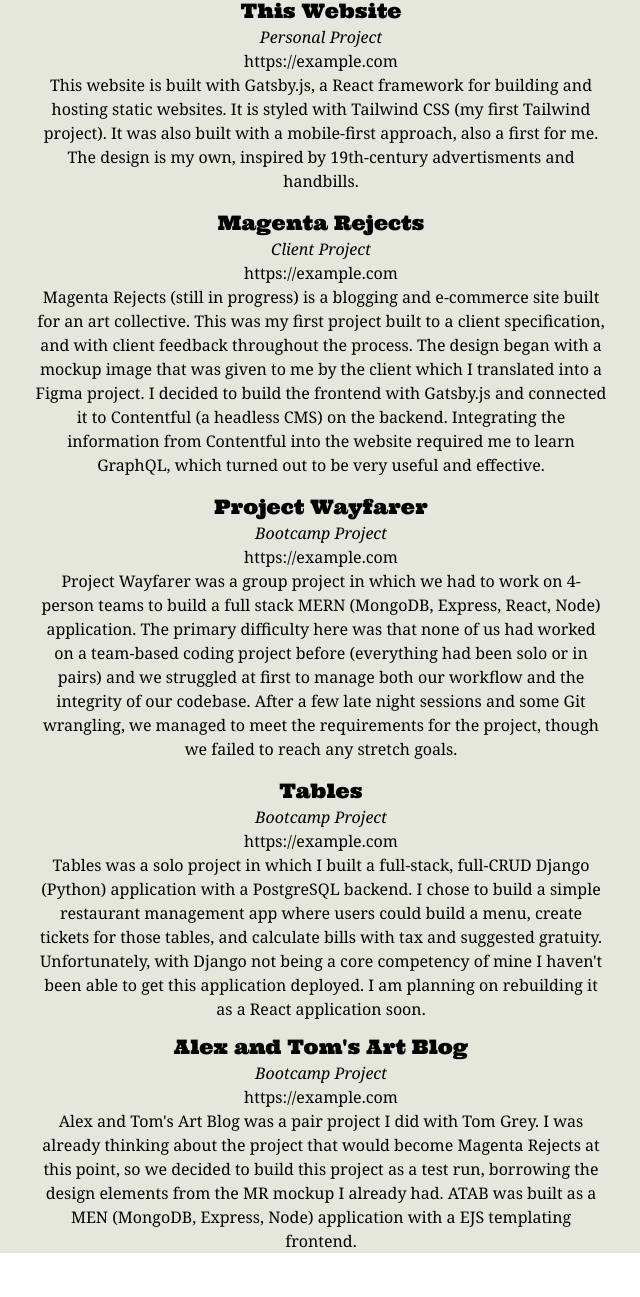
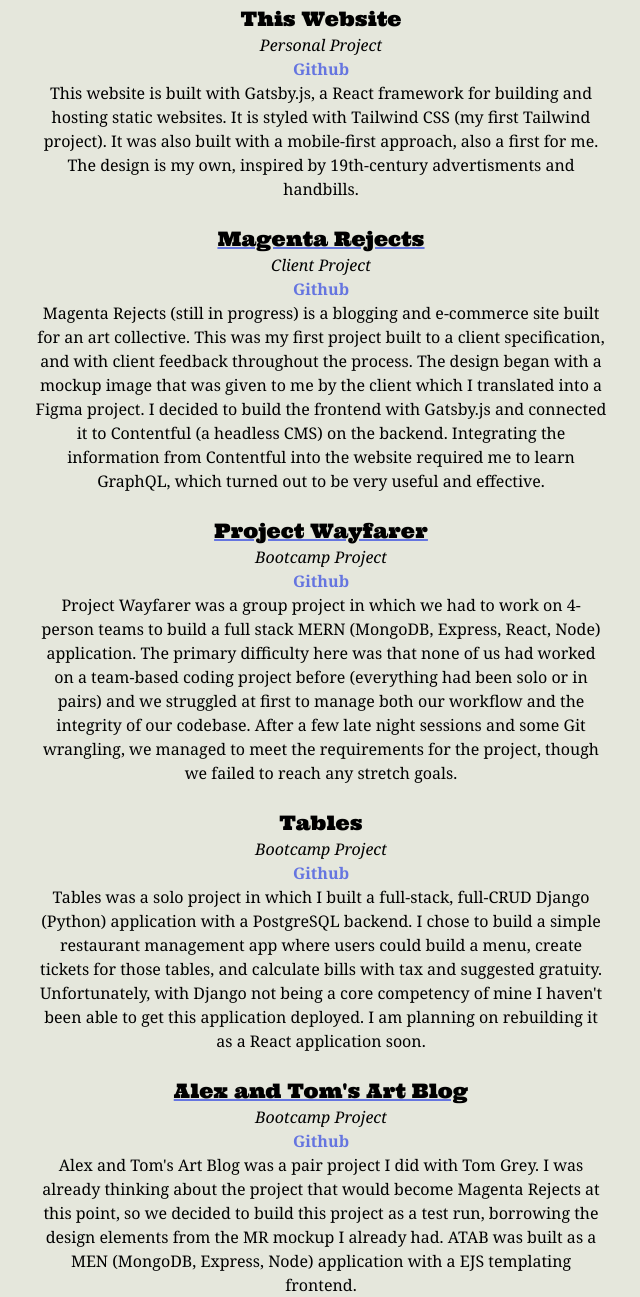
Before and after one commit to ajmillerdevelopment/my-site, a Gatsby site: page /projects in a window 1280 px wide. Shown: the part 203-1500 px from the top of the page, without its empty margins (319-959 px from the left). Before the commit the page ends 1456 px from the top, so only its background shows below. Built offline with nearby package versions, Linux system fonts and the light colour scheme; Gatsby itself is replaced by a stand-in of ours.

Commit message:
projects content v1

```diff
--- a/src/pages/projects.js
+++ b/src/pages/projects.js
@@ -5,36 +5,36 @@
         <div className="w-screen flex flex-col items-center min-h-screen bg-backgroundGrey">
            <Header/>
            <div className="md:max-w-prose">
-           <h2 className="font-display text-center text-4xl m-3 blue-underline">Projects</h2>
+           <h2 className="font-display text-center text-4xl m-3">Projects</h2>
            <ul>
                 <li>
-                    <h3 className="font-display text-center mt-4 text-xl">This Website</h3>
+                    <h3 className="font-display text-center mt-6 text-xl">This Website</h3>
                     <p className="font-body italic text-center">Personal Project</p>
-                    <p className="font-body text-center">https://example.com</p>
+                    <a href="https://github.com/captainahab68/my-site" className="text-highlightBlue font-bold font-body block text-center">Github</a>
                     <p className="font-body text-center mx-3">This website is built with Gatsby.js, a React framework for building and hosting static websites. It is styled with Tailwind CSS (my first Tailwind project). It was also built with a mobile-first approach, also a first for me. The design is my own, inspired by 19th-century advertisments and handbills.</p>
                 </li>
                 <li>
-                    <h3 className="font-display text-center text-xl mt-4">Magenta Rejects</h3>
+                    <h3 className="font-display blue-underline text-center text-xl mt-6"> <a href="https://magentarejects.com/">Magenta Rejects</a></h3>
                     <p className="font-body italic text-center">Client Project</p>
-                    <p className="font-body text-center">https://example.com</p>
+                    <a href="https://github.com/captainahab68/magenta-rejects" className="text-highlightBlue font-bold font-body block text-center">Github</a>
                     <p className="font-body text-center mx-3">Magenta Rejects (still in progress) is a blogging and e-commerce site built for an art collective. This was my first project built to a client specification, and with client feedback throughout the process. The design began with a mockup image that was given to me by the client which I translated into a <a href="https://www.figma.com/file/FV9SBmVQnQRatqQiDZRXnN/Magenta-Rejects?node-id=0%3A1">Figma project.</a> I decided to build the frontend with Gatsby.js and connected it to Contentful (a headless CMS) on the backend. Integrating the information from Contentful into the website required me to learn GraphQL, which turned out to be very useful and effective.</p>
                 </li>
                 <li>
-                    <h3 className="font-display text-center text-xl mt-4">Project Wayfarer</h3>
+                    <h3 className="font-display text-center blue-underline text-xl mt-6"><a href="https://wayfarer-abjj.herokuapp.com/">Project Wayfarer</a></h3>
                     <p className="font-body italic text-center">Bootcamp Project</p>
-                    <p className="font-body text-center">https://example.com</p>
+                    <a href="https://github.com/captainahab68/wayfarer-front" className="text-highlightBlue font-bold font-body block text-center">Github</a>
                     <p className="font-body text-center mx-3">Project Wayfarer was a group project in which we had to work on 4-person teams to build a full stack MERN (MongoDB, Express, React, Node) application. The primary difficulty here was that none of us had worked on a team-based coding project before (everything had been solo or in pairs) and we struggled at first to manage both our workflow and the integrity of our codebase. After a few late night sessions and some Git wrangling, we managed to meet the requirements for the project, though we failed to reach any stretch goals.</p>
                 </li>
                 <li>
-                    <h3 className="font-display text-center text-xl mt-4">Tables</h3>
+                    <h3 className="font-display text-center text-xl mt-6">Tables</h3>
                     <p className="font-body italic text-center">Bootcamp Project</p>
-                    <p className="font-body text-center">https://example.com</p>
+                    <a href="https://github.com/captainahab68/tables" className="text-highlightBlue font-bold font-body block text-center">Github</a>
                     <p className="font-body text-center mx-3">Tables was a solo project in which I built a full-stack, full-CRUD Django (Python) application with a PostgreSQL backend. I chose to build a simple restaurant management app where users could build a menu, create tickets for those tables, and calculate bills with tax and suggested gratuity. Unfortunately, with Django not being a core competency of mine I haven't been able to get this application deployed. I am planning on rebuilding it as a React application soon.</p>
                 </li>
                 <li>
-                    <h3 className="font-display text-center text-xl mt-3">Alex and Tom's Art Blog</h3>
+                    <h3 className="font-display blue-underline text-center text-xl mt-6"><a href="https://alex-tom-app.herokuapp.com/">Alex and Tom's Art Blog</a></h3>
                     <p className="font-body italic text-center">Bootcamp Project</p>
-                    <p className="font-body text-center">https://example.com</p>
+                    <a href="https://github.com/captainahab68/art-blog" className="text-highlightBlue font-bold font-body block text-center">Github</a>
                     <p className="font-body text-center mx-3">Alex and Tom's Art Blog was a pair project I did with Tom Grey. I was already thinking about the project that would become Magenta Rejects at this point, so we decided to build this project as a test run, borrowing the design elements from the MR mockup I already had. ATAB was built as a MEN (MongoDB, Express, Node) application with a EJS templating frontend.</p>
                 </li>
            </ul>
```
